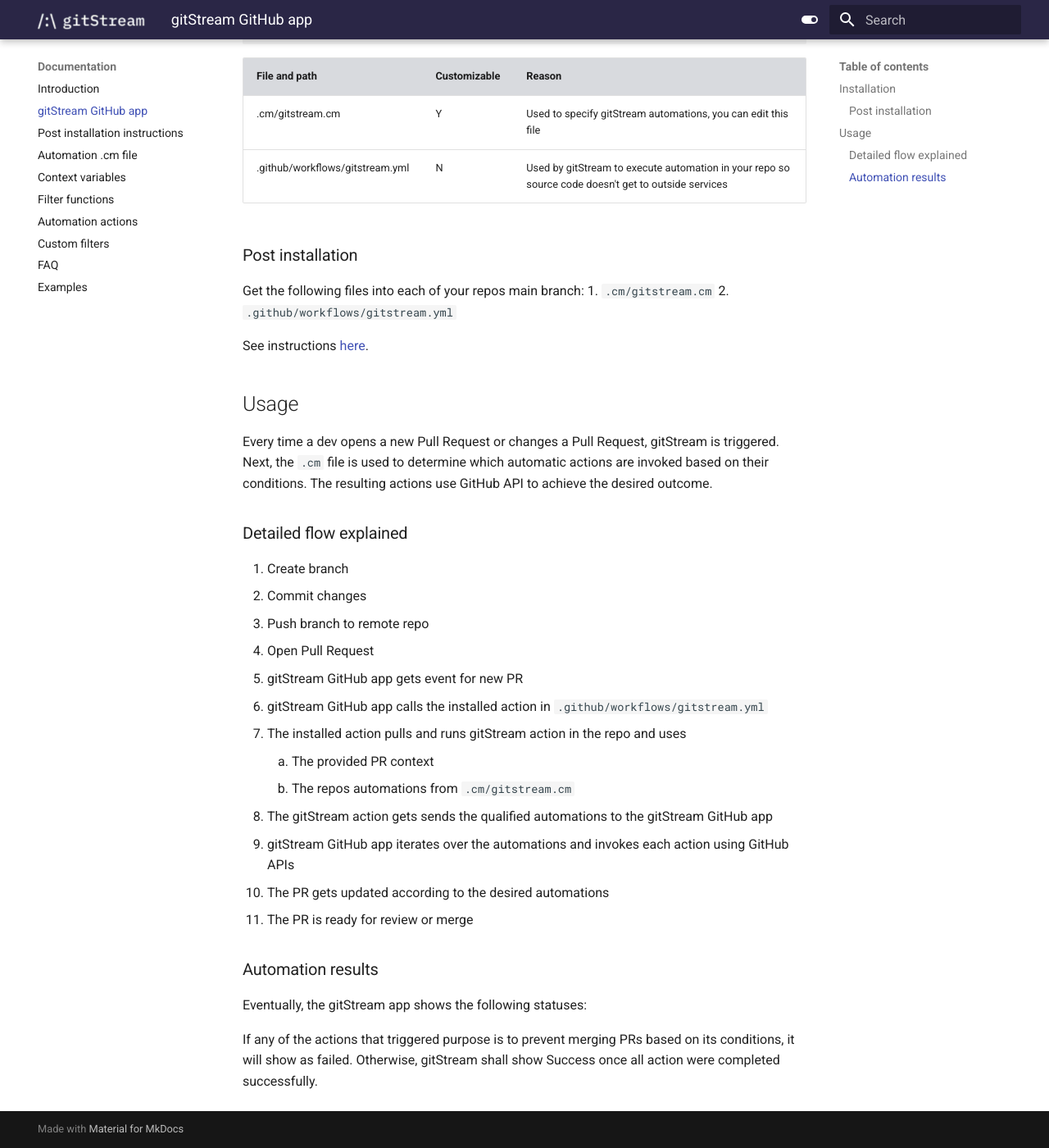
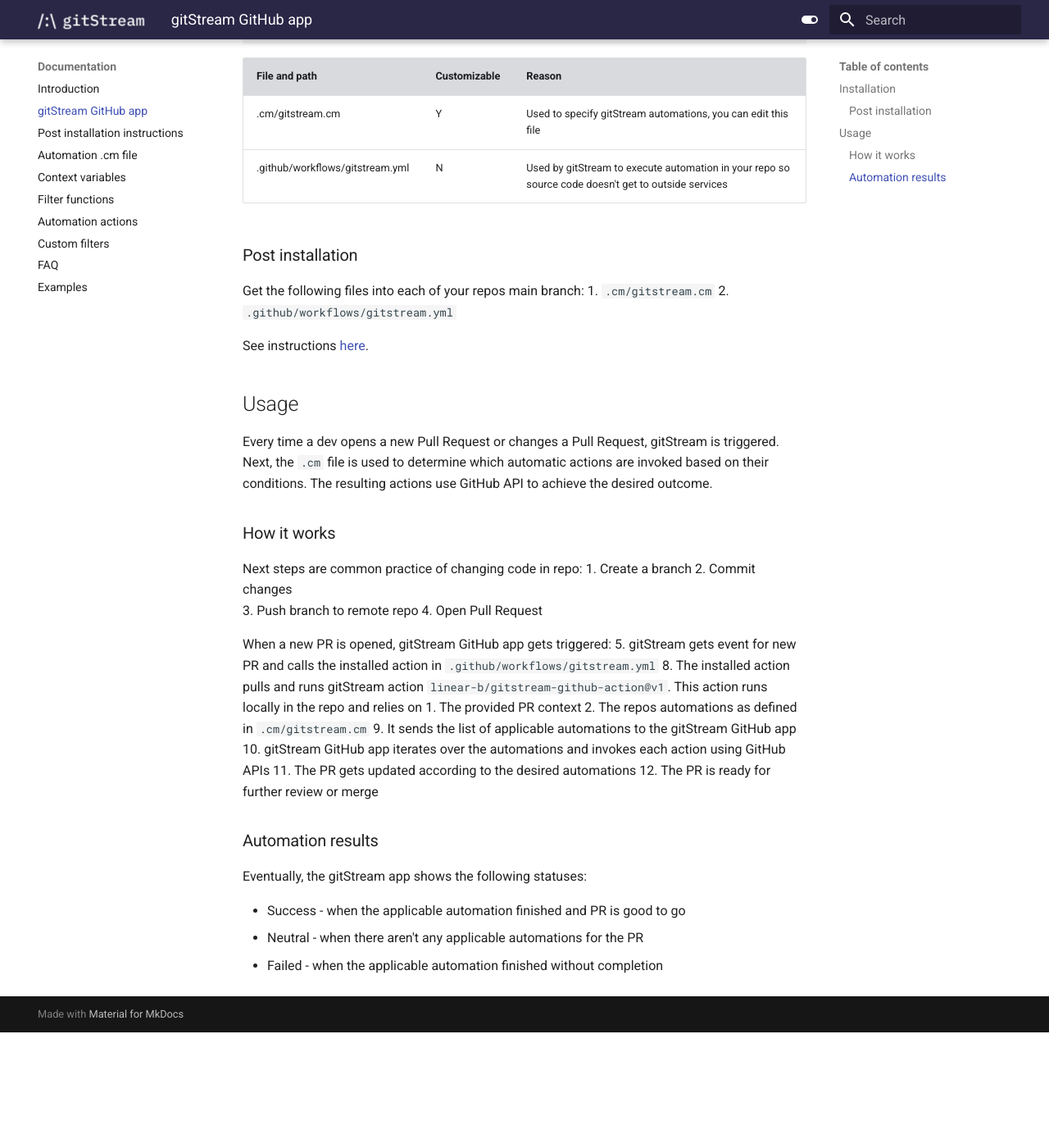
Before and after one commit to lkilpatrick/gitstream-mkdocs, an MkDocs documentation site: the page built from docs/10_github-app.md, in a window 1280 px wide and 1400 px high, scrolled down 1072 px. Shown: the whole window at 82% size. Built offline with MkDocs 1.6.1 and Material for MkDocs 9.7.7, drawn with Linux system fonts in a browser that asks for light colours; after the commit the page ends 2331 px from its top, so only the background shows below that.

Commit message:
better flow in docs

```diff
--- a/docs/10_github-app.md
+++ b/docs/10_github-app.md
@@ -50,24 +50,28 @@
 
 Every time a dev opens a new Pull Request or changes a Pull Request, gitStream is triggered. Next, the `.cm` file is used to determine which automatic actions are invoked based on their conditions. The resulting actions use GitHub API to achieve the desired outcome.
 
-### Detailed flow explained
+### How it works
 
-1. Create branch
+Next steps are common practice of changing code in repo:
+1. Create a branch
 2. Commit changes
 3. Push branch to remote repo
 4. Open Pull Request
-5. gitStream GitHub app gets event for new PR
-6. gitStream GitHub app calls the installed action in `.github/workflows/gitstream.yml`
-7. The installed action pulls and runs gitStream action in the repo and uses
+
+When a new PR is opened, gitStream GitHub app gets triggered:
+5. gitStream gets event for new PR and calls the installed action in `.github/workflows/gitstream.yml`
+8. The installed action pulls and runs gitStream action `linear-b/gitstream-github-action@v1`. This action runs locally in the repo and relies on
     1. The provided PR context
-    2. The repos automations from `.cm/gitstream.cm`
-8. The gitStream action gets sends the qualified automations to the gitStream GitHub app
-9. gitStream GitHub app iterates over the automations and invokes each action using GitHub APIs
-10. The PR gets updated according to the desired automations
-11. The PR is ready for review or merge
+    2. The repos automations as defined in `.cm/gitstream.cm`
+9. It sends the list of applicable automations to the gitStream GitHub app
+10. gitStream GitHub app iterates over the automations and invokes each action using GitHub APIs
+11. The PR gets updated according to the desired automations
+12. The PR is ready for further review or merge
 
 ### Automation results
 
 Eventually, the gitStream app shows the following statuses:
 
-If any of the actions that triggered purpose is to prevent merging PRs based on its conditions, it will show as failed. Otherwise, gitStream shall show Success once all action were completed successfully.
+- Success - when the applicable automation finished and PR is good to go
+- Neutral - when there aren't any applicable automations for the PR
+- Failed - when the applicable automation finished without completion
```
